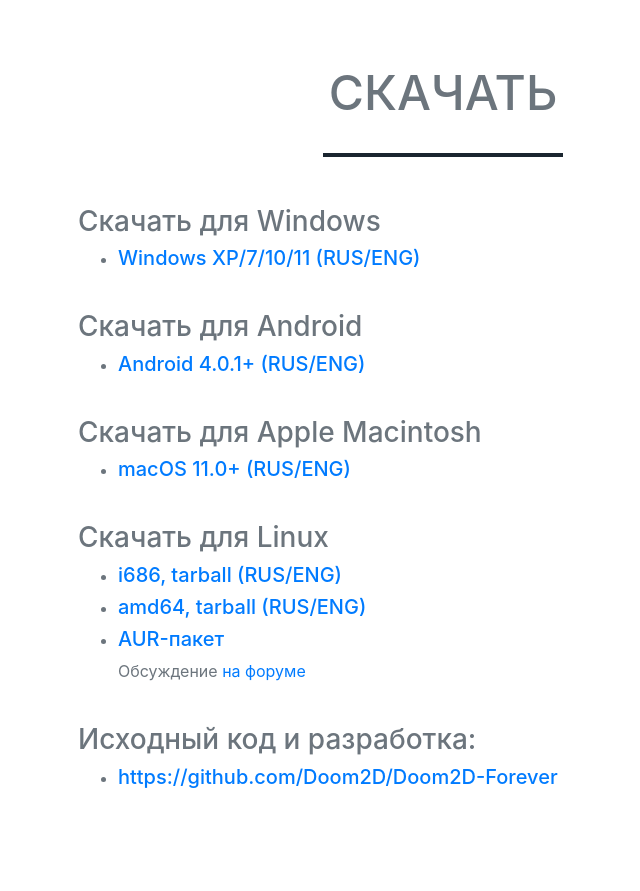
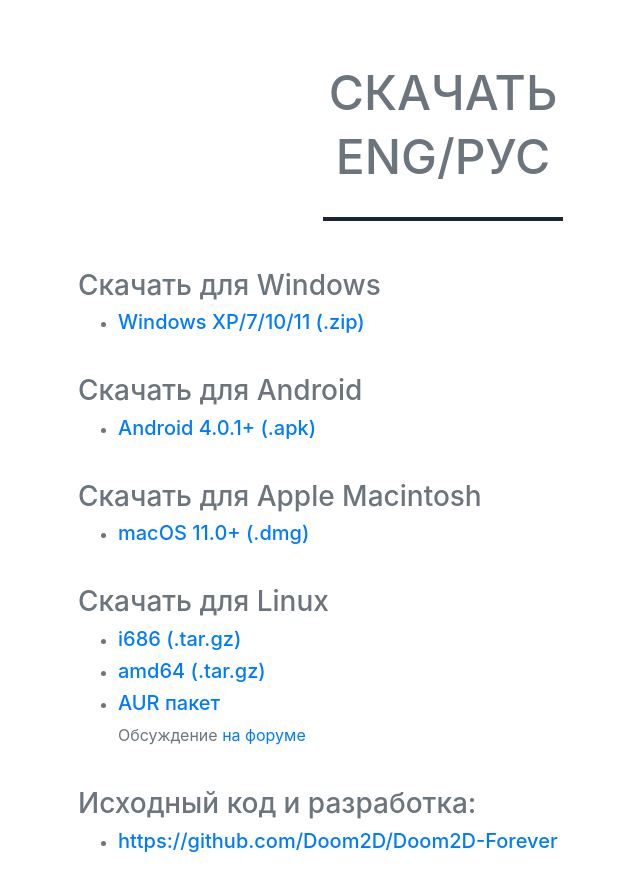
Before and after one commit to gena-nosov/landing, a website with bundled scripts: page index.html in a window 1280 px wide. Shown: the part 2060-2951 px from the top of the page, without its empty margins (197-837 px from the left). Built offline with nearby package versions, Linux system fonts and the light colour scheme.

Commit message:
refactor: show ENG/RUS only once, replace it with extensions

```diff
--- a/index.html
+++ b/index.html
@@ -180,35 +180,37 @@
     <section id="download" class="text-secondary">
       <div class="container">
         <h2 class="text-center text-uppercase text-secondary mb-0">Скачать</h2>
+        <br/>
+        <h2 class="text-center text-uppercase text-secondary mb-0">ENG/РУС</h2>
         <hr class="dark mb-5 ">
         <div class="row " >
           <div class="col-lg-8 mx-auto">
 
 			<h3>Скачать для Windows</h3>
 <ul>
-<li><h5><a href="https://github.com/Doom2D/flake.nix/releases/latest/download/doom2df_windows.x86.zip">Windows XP/7/10/11 (RUS/ENG)</a></h5></li>
+<li><h5><a href="https://github.com/Doom2D/flake.nix/releases/latest/download/doom2df_windows.x86.zip">Windows XP/7/10/11 (.zip)</a></h5></li>
 <!-- <li><h5><a href="https://github.com/Doom2D/flake.nix/releases/latest/download/doom2df_win64.x86-64.zip">Doom2D Forever, Windows XP/7/10/11 (RUS/ENG, x64)</a></h5></li> -->
 </ul>
 
 <br>
 <h3>Скачать для Android</h3>
 <ul>
-<li><h5><a href="https://github.com/Doom2D/flake.nix/releases/latest/download/Doom2D-Forever.apk">Android 4.0.1+ (RUS/ENG)</a></h5></li>
+<li><h5><a href="https://github.com/Doom2D/flake.nix/releases/latest/download/Doom2D-Forever.apk">Android 4.0.1+ (.apk)</a></h5></li>
 </ul>
 
 <br>
 <h3>Скачать для Apple Macintosh</h3>
 <ul>
-<li><h5><a href="https://github.com/Doom2D/flake.nix/releases/latest/download/Doom2D-Forever.dmg ">macOS 11.0+ (RUS/ENG)</a></h5></li>
+<li><h5><a href="https://github.com/Doom2D/flake.nix/releases/latest/download/Doom2D-Forever.dmg ">macOS 11.0+ (.dmg)</a></h5></li>
 </ul>
 
 <br>
 <h3>Скачать для Linux</h3>
 <ul>
-<li><h5><a href="https://deadsoftware.ru/files/terminalhash/d2df-linux-i386.tar.gz">i686, tarball (RUS/ENG)</a></h5></li>
-<li><h5><a href="https://deadsoftware.ru/files/terminalhash/d2df-linux-amd64.tar.gz">amd64, tarball (RUS/ENG)</a></h5></li>
+<li><h5><a href="https://deadsoftware.ru/files/terminalhash/d2df-linux-i386.tar.gz">i686 (.tar.gz)</a></h5></li>
+<li><h5><a href="https://deadsoftware.ru/files/terminalhash/d2df-linux-amd64.tar.gz">amd64 (.tar.gz)</a></h5></li>
 <!--<p>Игра требует следующие пакеты: libgme opus opusfile libvorbis mpg123 openal enet libmodplug sdl2 xmp. Названия могут разниться между дистрибутивами.</p>-->
-<li><h5><a href="https://aur.archlinux.org/packages/doom2df-bin/">AUR-пакет</a></h5></li>
+<li><h5><a href="https://aur.archlinux.org/packages/doom2df-bin/">AUR пакет</a></h5></li>
 <p>Обсуждение <a href="/forum/viewtopic.php?f=11&t=2919">на форуме</a></p>
 </ul>
 
```
